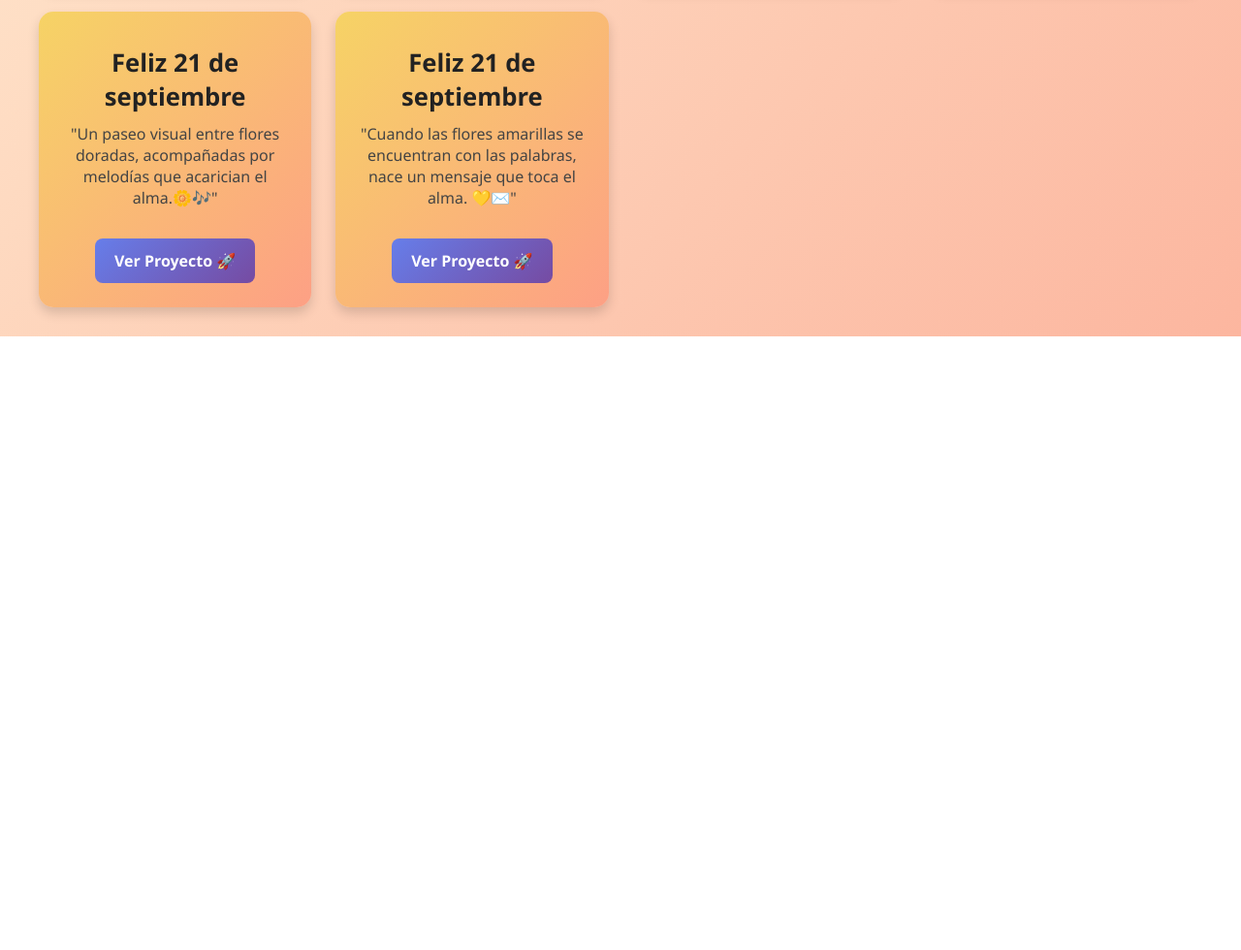
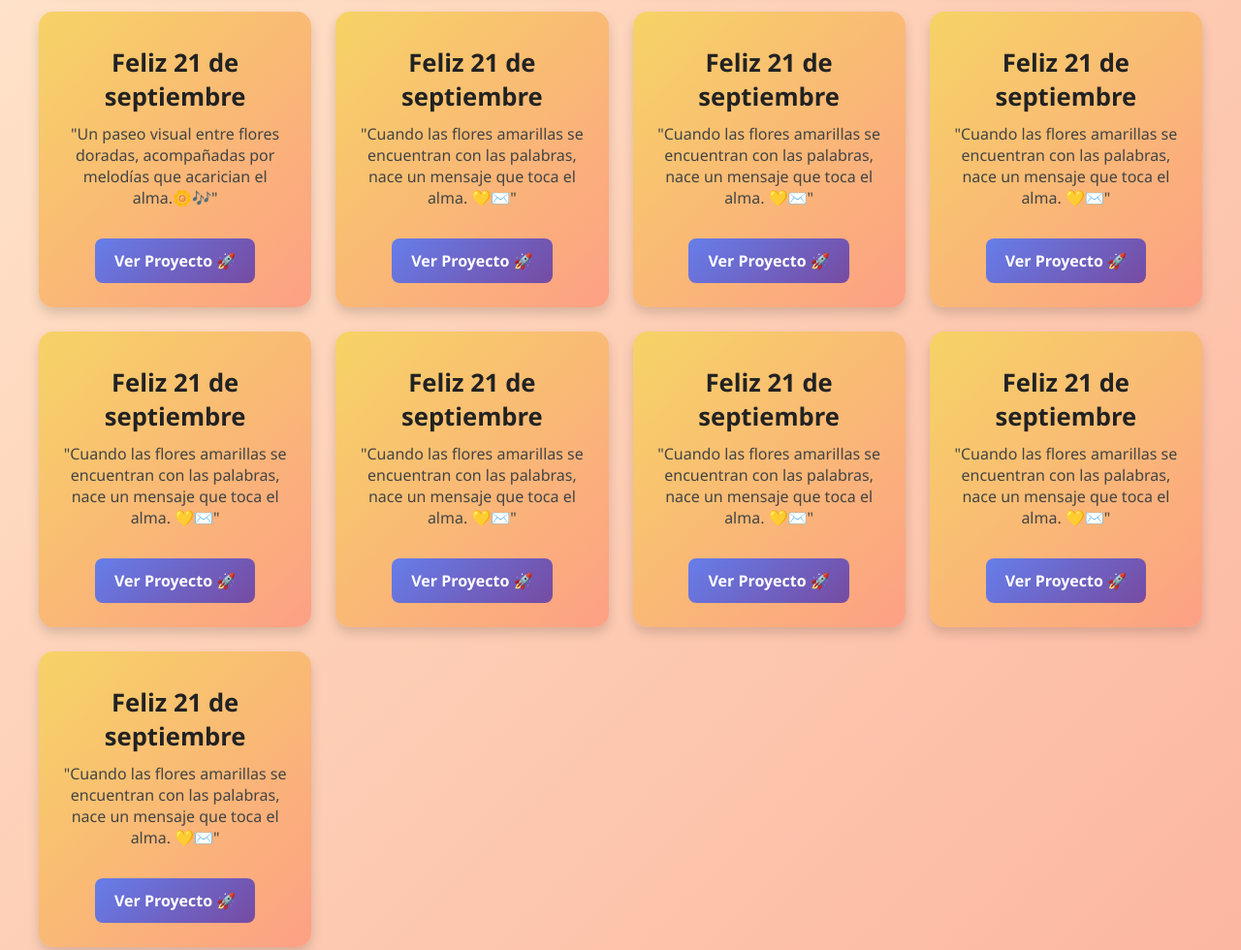
Before and after one commit to manlio-pixel/manlio-pixel.github.io, a plain HTML site: page index.html in a window 1280 px wide. Shown: the part 500-1480 px from the top of the page at 97% size. Before the commit the page ends 847 px from the top, so only its background shows below. Drawn offline with Linux system fonts and the light colour scheme.

Commit message:
commit changes

```diff
--- a/index.html
+++ b/index.html
@@ -115,7 +115,51 @@
       <p>"Cuando las flores amarillas se encuentran con las palabras, nace un mensaje que toca el alma. 💛✉️"</p>
       <a href="proyecto6/">Ver Proyecto 🚀</a>
     </div>
+
+      <div class="card">
+      <h2>Feliz 21 de septiembre</h2>
+      <p>"Cuando las flores amarillas se encuentran con las palabras, nace un mensaje que toca el alma. 💛✉️"</p>
+      <a href="proyecto7/">Ver Proyecto 🚀</a>
+    </div>
+
+      <div class="card">
+      <h2>Feliz 21 de septiembre</h2>
+      <p>"Cuando las flores amarillas se encuentran con las palabras, nace un mensaje que toca el alma. 💛✉️"</p>
+      <a href="proyecto8/">Ver Proyecto 🚀</a>
+    </div>
+
+    <div class="card">
+      <h2>Feliz 21 de septiembre</h2>
+      <p>"Cuando las flores amarillas se encuentran con las palabras, nace un mensaje que toca el alma. 💛✉️"</p>
+      <a href="proyecto9/">Ver Proyecto 🚀</a>
+    </div>
+
+      <div class="card">
+      <h2>Feliz 21 de septiembre</h2>
+      <p>"Cuando las flores amarillas se encuentran con las palabras, nace un mensaje que toca el alma. 💛✉️"</p>
+      <a href="proyecto10/">Ver Proyecto 🚀</a>
+    </div>
+
+      <div class="card">
+      <h2>Feliz 21 de septiembre</h2>
+      <p>"Cuando las flores amarillas se encuentran con las palabras, nace un mensaje que toca el alma. 💛✉️"</p>
+      <a href="proyecto11/">Ver Proyecto 🚀</a>
+    </div>
+
+      <div class="card">
+      <h2>Feliz 21 de septiembre</h2>
+      <p>"Cuando las flores amarillas se encuentran con las palabras, nace un mensaje que toca el alma. 💛✉️"</p>
+      <a href="proyecto12/">Ver Proyecto 🚀</a>
+    </div>
+
+      <div class="card">
+      <h2>Feliz 21 de septiembre</h2>
+      <p>"Cuando las flores amarillas se encuentran con las palabras, nace un mensaje que toca el alma. 💛✉️"</p>
+      <a href="proyecto13/">Ver Proyecto 🚀</a>
+    </div>
+
   </div>
+
     <script>
     // 🔧 Control de mantenimiento
     const mantenimiento = false; // cámbialo a true para activar
```
